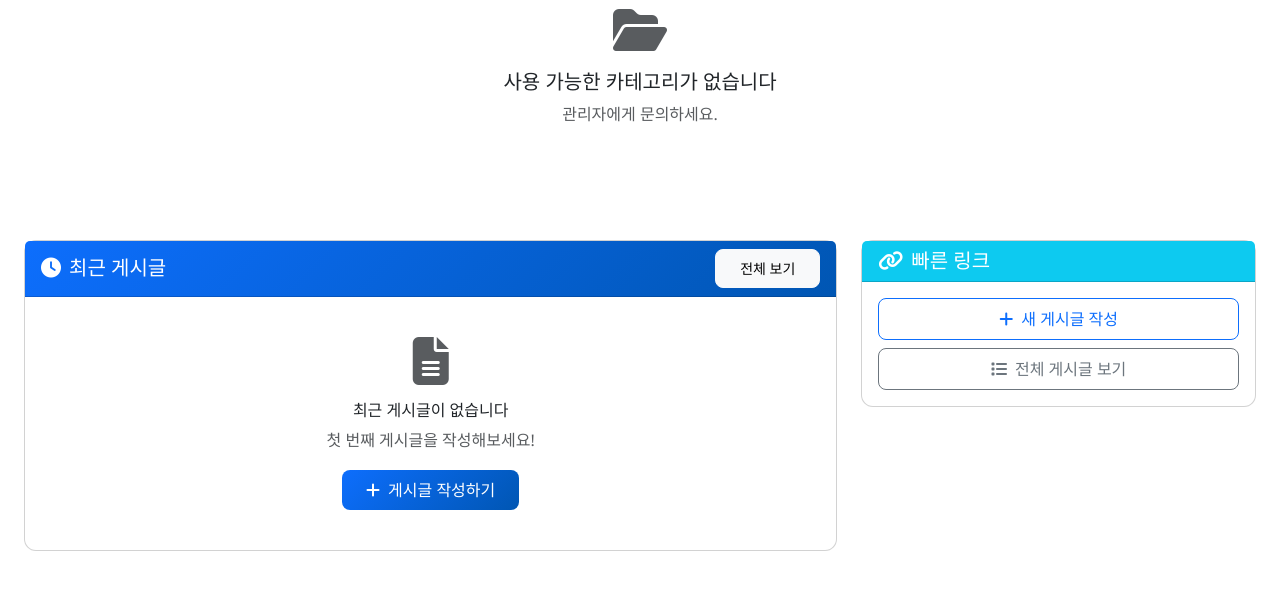
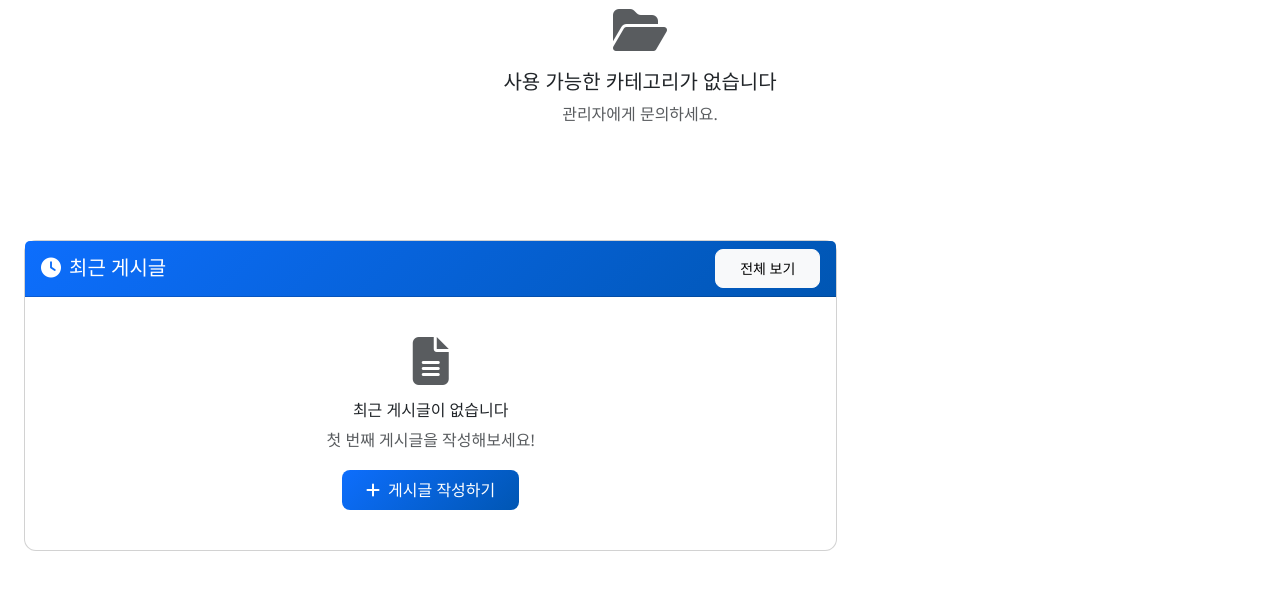
Before and after one commit to whwjdgml0508/planit, a Django app: page /community/ in a window 1280 px wide. Shown: the part 442-1048 px from the top of the page. Run offline with Django 5.2, Linux system fonts and the light colour scheme; a user stored in the database is signed in; data comes from the database, SQL or seed files in the repository; data that the repository does not hold is empty.

Commit message:
커뮤니티 페이지에서 빠른 링크 섹션 제거

```diff
--- a/Desktop/planit/templates/community/index.html
+++ b/Desktop/planit/templates/community/index.html
@@ -264,29 +264,6 @@
             </div>
             {% endif %}
 
-            <!-- 빠른 링크 -->
-            <div class="card">
-                <div class="card-header bg-info text-white">
-                    <h5 class="mb-0">
-                        <i class="fas fa-link me-2"></i>빠른 링크
-                    </h5>
-                </div>
-                <div class="card-body">
-                    <div class="d-grid gap-2">
-                        <a href="{% url 'community:post_create' %}" class="btn btn-outline-primary">
-                            <i class="fas fa-plus me-2"></i>새 게시글 작성
-                        </a>
-                        <a href="{% url 'community:post_list' %}" class="btn btn-outline-secondary">
-                            <i class="fas fa-list me-2"></i>전체 게시글 보기
-                        </a>
-                        {% for category in categories|slice:":3" %}
-                        <a href="{{ category.get_absolute_url }}" class="btn btn-outline-info btn-sm">
-                            <i class="{{ category.icon }} me-2"></i>{{ category.name }}
-                        </a>
-                        {% endfor %}
-                    </div>
-                </div>
-            </div>
         </div>
     </div>
 </div>
```
